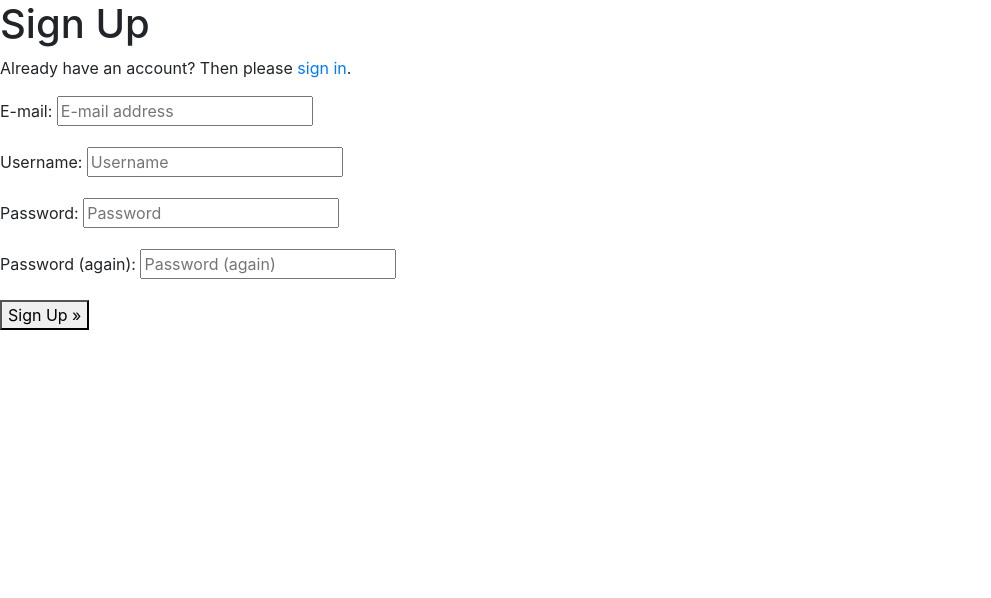
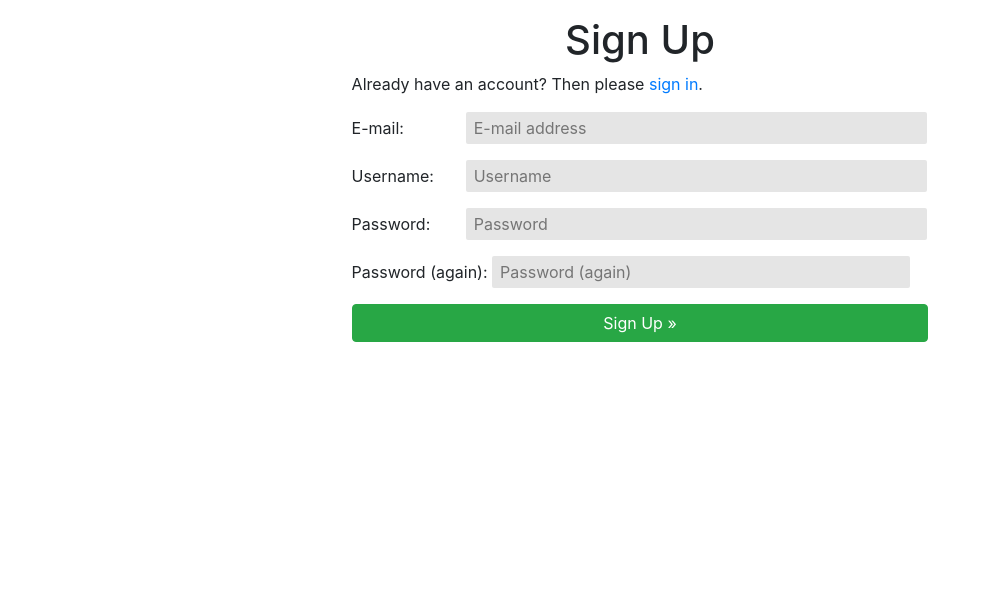
Before and after one commit to alvzed/ms-project-4, a Django app: page /accounts/signup/ in a window 1280 px wide. Shown: the part 56-654 px from the top of the page, without its empty margins (0-991 px from the left). Run offline with Django 3.2, Linux system fonts and the light colour scheme; some libraries are stand-ins or nearby versions.

Commit message:
styled the log in and sign up forms

```diff
--- a/static/css/style.css
+++ b/static/css/style.css
@@ -23,6 +23,47 @@ section {
 
 #faq:hover {
     color: royalblue;
+}
+
+/* ----- Styling for auth forms ----- */
+.form-container {
+    padding: 2vh 22vw;
+}
+
+.form-container input {
+    width: 80%;
+    margin: 0;
+}
+
+.form-container label {
+    min-width: 19%;
+    margin: 0
+}
+
+#id_remember {
+    width: auto;
+    margin-right: 70%;
+}
+
+.form-container p input {
+    border-radius: 2px;
+    border: none;
+    padding: 0.5vh 1vh;
+    background: rgba(0,0,0,0.1);
+}
+
+.form-container .btn {
+    width: 49%;
+}
+
+/* style for the 'sign up' form */
+
+#id_password2 {
+    width: 72.5%;
+}
+
+.form-container .btn-sign-up {
+    width: 100%;
 }
 
 /* ----- The library ----- */
--- a/templates/allauth/account/signup.html
+++ b/templates/allauth/account/signup.html
@@ -5,7 +5,8 @@
 {% block head_title %}{% trans "Signup" %}{% endblock %}
 
 {% block content %}
-<h1>{% trans "Sign Up" %}</h1>
+<div class="container form-container">
+  <h1 class="text-center">{% trans "Sign Up" %}</h1>
 
   <p>{% blocktrans %}Already have an account? Then please <a href="{{ login_url }}">sign in</a>.{% endblocktrans %}</p>
 
@@ -15,7 +16,7 @@
     {% if redirect_field_value %}
     <input type="hidden" name="{{ redirect_field_name }}" value="{% url 'library' %}" />
     {% endif %}
-  <button type="submit">{% trans "Sign Up" %} &raquo;</button>
+    <button type="submit" class="btn btn-success btn-sign-up">{% trans "Sign Up" %} &raquo;</button>
   </form>
-
+</div>
 {% endblock %}
```
Also changed, not shown: templates/allauth/account/login.html (+4 -4 lines). Lines whose indentation alone changed are shown as unchanged.
